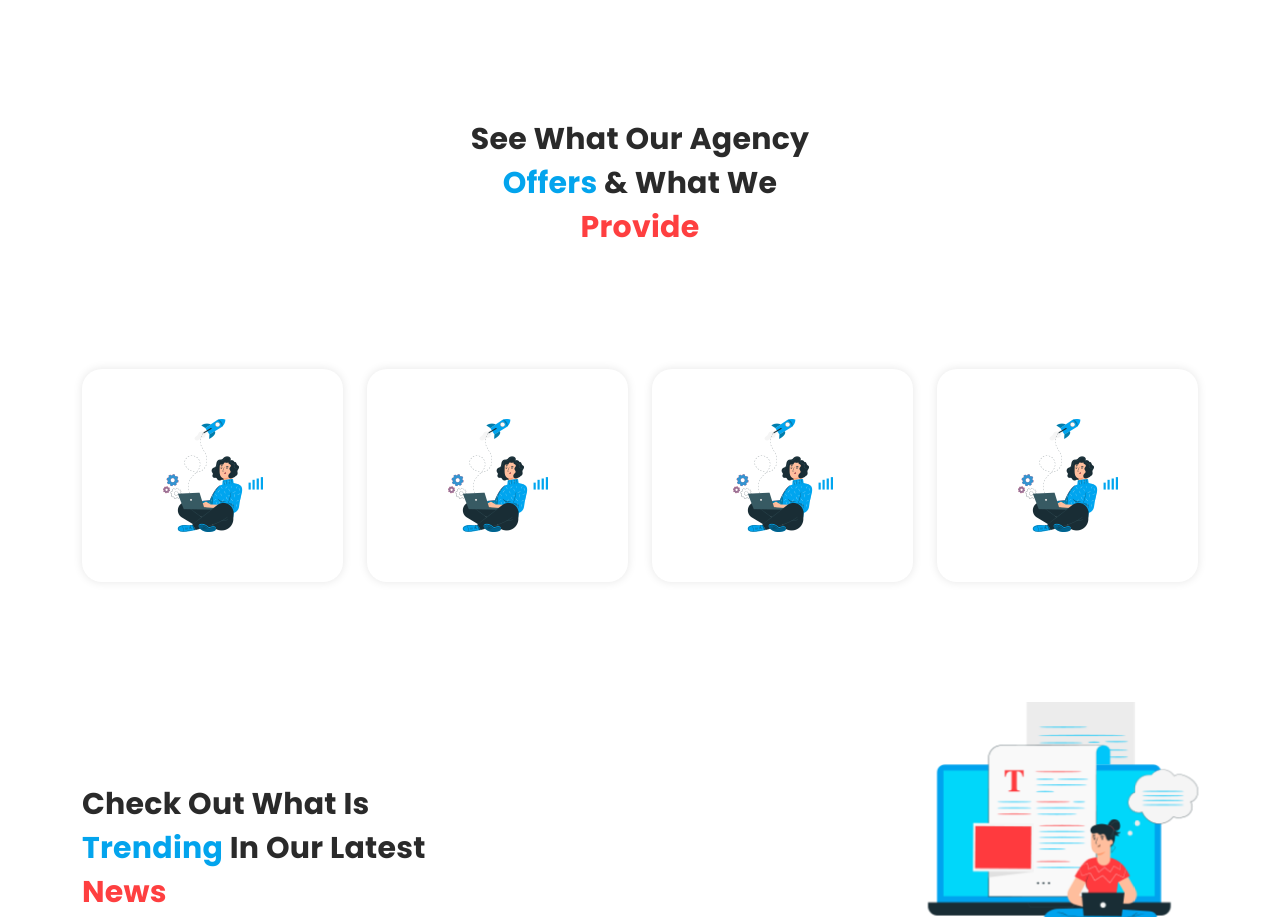
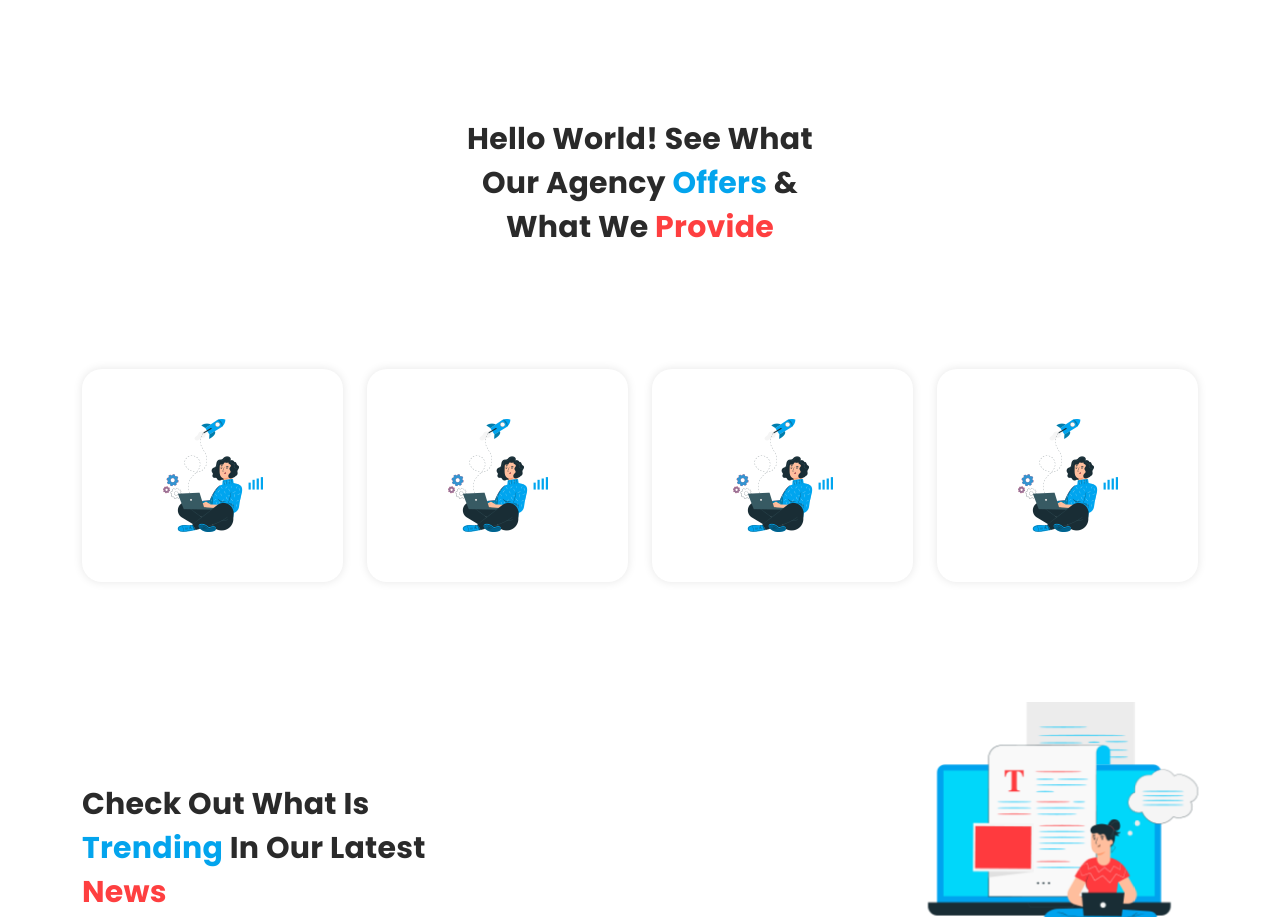
Before and after one commit to ndubbaka/html-codespace-test, a plain HTML site: page index.html in a window 1280 px wide. Shown: the part 2240-3157 px from the top of the page. Drawn offline with Linux system fonts and the light colour scheme.

Commit message:
first test commit

```diff
--- a/index.html
+++ b/index.html
@@ -218,7 +218,7 @@ https://templatemo.com/tm-562-space-dynamic
       <div class="row">
         <div class="col-lg-6 offset-lg-3">
           <div class="section-heading  wow bounceIn" data-wow-duration="1s" data-wow-delay="0.2s">
-            <h2>See What Our Agency <em>Offers</em> &amp; What We <span>Provide</span></h2>
+            <h2>Hello World! See What Our Agency <em>Offers</em> &amp; What We <span>Provide</span></h2>
           </div>
         </div>
       </div>
```
